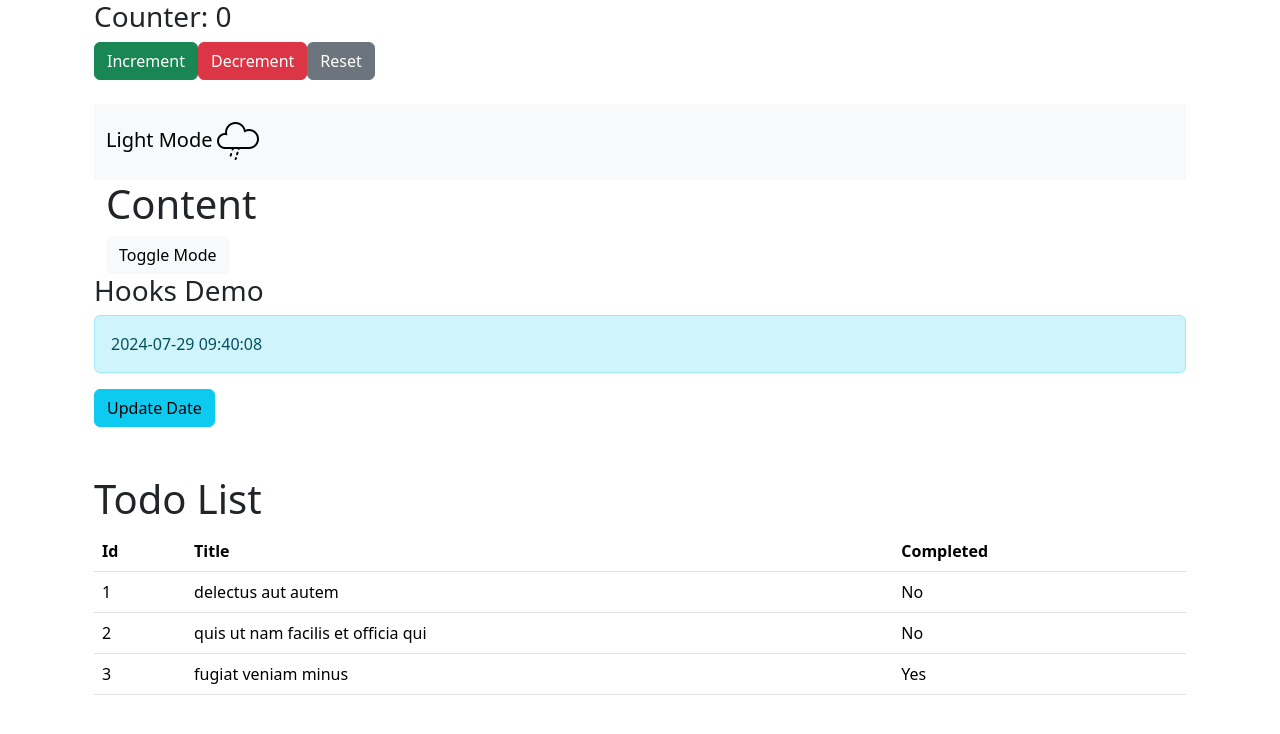
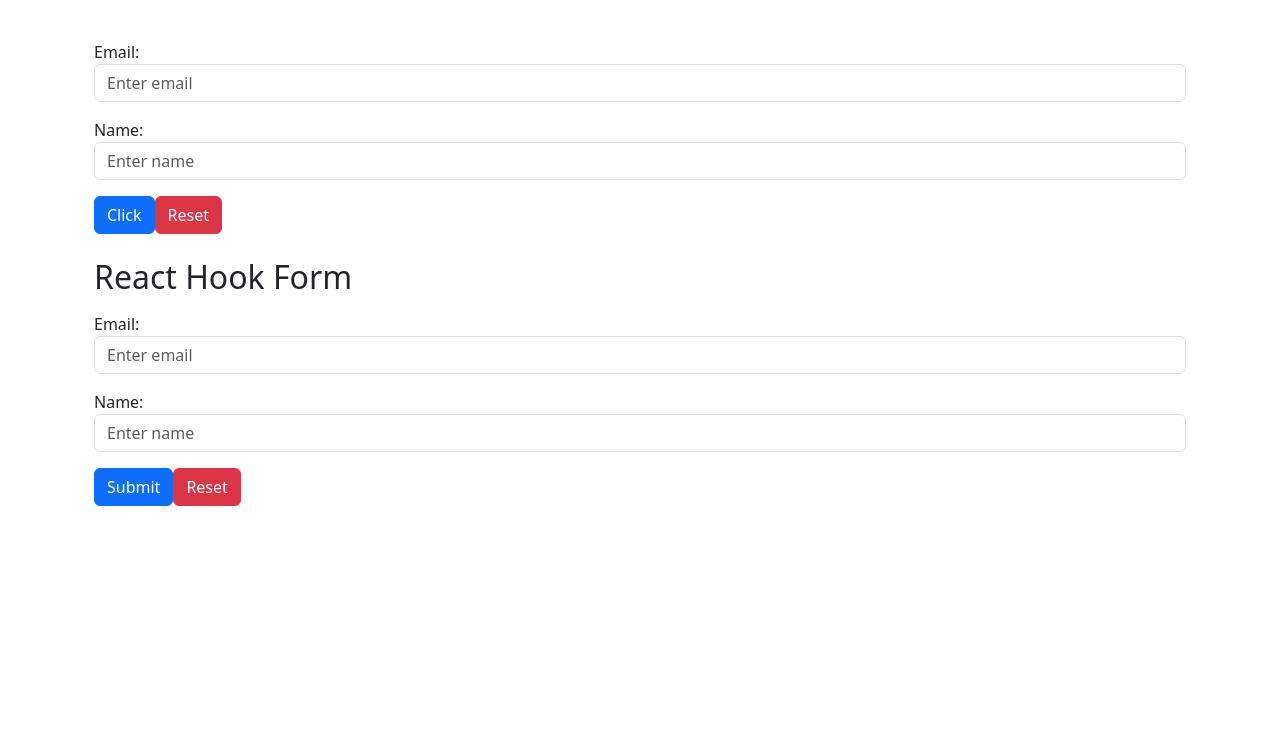
Before and after one commit to ropa99/g49-react-lecture, a React (Create React App) app: page / in a window 1280 px wide. Shown: the top 734 px of the page. Built offline with nearby package versions, Linux system fonts and the light colour scheme.

Commit message:
Create form using React Hook Form

```diff
--- a/package.json
+++ b/package.json
@@ -9,6 +9,7 @@
     "bootstrap": "^5.3.3",
     "react": "^18.3.1",
     "react-dom": "^18.3.1",
+    "react-hook-form": "^7.52.2",
     "react-scripts": "5.0.1",
     "web-vitals": "^2.1.4"
   },
--- /dev/null
+++ b/src/ex7-hooks/HookFormDemo.js
@@ -0,0 +1,80 @@
+import React from "react";
+import { useForm } from "react-hook-form";
+
+const HookFormDemo = () => {
+  const initialData = { email: "", name: "" };
+  const {
+    register,
+    handleSubmit,
+    formState: { errors },
+    reset,
+  } = useForm(initialData);
+
+  const sendData = (data) => {
+    console.log("data: ", data);
+    console.log("Send data to api...");
+  };
+  return (
+    <div className="container mt-4">
+      <div className="row">
+        <div className="col">
+          <h2>React Hook Form</h2>
+          <form onSubmit={handleSubmit(sendData)}>
+            <div className="mb-3 mt-3">
+              <label htmlFor="email">Email:</label>
+              <input
+                type="email"
+                className={`form-control ${errors.email ? "is-invalid" : ""}`}
+                id="email"
+                placeholder="Enter email"
+                name="email"
+                {...register("email", {
+                  required: "Email is required",
+                  maxLength: { value: 20, message: "Email is too long" },
+                })}
+              />
+              {errors.email && errors.email.type === "required" && (
+                <div className="invalid-feedback">Email is required</div>
+              )}
+              {errors.email && errors.email.type === "maxLength" && (
+                <div className="invalid-feedback">Max length exceeded</div>
+              )}
+            </div>
+            <div className="mb-3 mt-3">
+              <label htmlFor="name">Name:</label>
+              <input
+                type="text"
+                className={`form-control ${errors.name ? "is-invalid" : ""}`}
+                id="name§"
+                placeholder="Enter name"
+                name="name"
+                {...register("name", {
+                  required: "Name is required",
+                  maxLength: { value: 20, message: "Name is too long" },
+                })}
+              />
+              {errors.name && errors.name.type === "required" && (
+                <div className="invalid-feedback">Name is required</div>
+              )}
+              {errors.name && errors.name.type === "maxLength" && (
+                <div className="invalid-feedback">Max length exceeded</div>
+              )}
+            </div>
+            <button type="submit" className="btn btn-primary">
+              Submit
+            </button>
+            <button
+              type="button"
+              className="btn btn-danger"
+              onClick={() => reset(initialData)}
+            >
+              Reset
+            </button>
+          </form>
+        </div>
+      </div>
+    </div>
+  );
+};
+
+export default HookFormDemo;
--- /dev/null
+++ b/src/ex7-hooks/ValidationForm.js
@@ -0,0 +1,97 @@
+import React, { useState } from "react";
+
+const ValidationForm = () => {
+  const [person, setPerson] = useState({ email: "", name: "" });
+  const [errorMessage, setErrorMessage] = useState({ email: "", name: "" });
+
+  const emailChangeHandler = (e) => {
+    //console.log(">>>>>>", e.target.value);
+    setPerson({ ...person, email: e.target.value });
+  };
+
+  const nameChangeHandler = (e) => {
+    setPerson({ ...person, name: e.target.value });
+  };
+
+  const buttonClickHandler = () => {
+    const emailRegex = /^[^\s@]+@[^\s@]+\.[^\s@]+$/;
+    let error = { name: "", email: "" };
+    let isValid = true;
+    if (!emailRegex.test(person.email)) {
+      error.email = "Email is not valid.";
+      isValid = false;
+    }
+    if (person.name === "") {
+      error.name = "Name is not valid.";
+      isValid = false;
+    }
+    setErrorMessage(error);
+    if (isValid) {
+      setErrorMessage({ email: "", name: "" });
+      console.log(person);
+      console.log("Send data to the backend");
+      //make a post http request to the backend
+    }
+  };
+  const buttonResetHandler = () => {
+    setPerson({ name: "", email: "" });
+    setErrorMessage({ name: "", email: "" });
+  };
+
+  return (
+    <div className="container mt-4">
+      <div className="row">
+        <div className="col">
+          <form>
+            <div className="mb-3 mt-3">
+              <label htmlFor="email">Email:</label>
+              <input
+                type="email"
+                className="form-control"
+                id="email"
+                placeholder="Enter email"
+                name="email"
+                value={person.email}
+                onChange={emailChangeHandler}
+              />
+              {errorMessage && errorMessage.email && (
+                <p className="text-danger">{errorMessage.email}</p>
+              )}
+            </div>
+            <div className="mb-3 mt-3">
+              <label htmlFor="name">Name:</label>
+              <input
+                type="text"
+                className="form-control"
+                id="name§"
+                placeholder="Enter name"
+                name="name"
+                value={person.name}
+                onChange={nameChangeHandler}
+              />
+              {errorMessage && errorMessage.name && (
+                <p className="text-danger">{errorMessage.name}</p>
+              )}
+            </div>
+            <button
+              type="button"
+              className="btn btn-primary"
+              onClick={buttonClickHandler}
+            >
+              Click
+            </button>
+            <button
+              type="button"
+              className="btn btn-danger"
+              onClick={buttonResetHandler}
+            >
+              Reset
+            </button>
+          </form>
+        </div>
+      </div>
+    </div>
+  );
+};
+
+export default ValidationForm;
--- a/src/index.js
+++ b/src/index.js
@@ -9,6 +9,8 @@ import MyComponent from "./ex6-demo-lifecycle/MyComponent";
 import ToggleButton from "./ex5-state/ToggleButton";
 import HooksDemo from "./ex7-hooks/HooksDemo";
 import TodoList from "./ex7-hooks/TodoList";
+import ValidationForm from "./ex7-hooks/ValidationForm";
+import HookFormDemo from "./ex7-hooks/HookFormDemo";
 //import NameList from "./ex3-var-function/NameList";
 
 const root = ReactDom.createRoot(document.getElementById("root"));
@@ -20,9 +22,7 @@ root.render(
   //   <NameList list={["Test testsson", "John Doe"]} />
   // </>
   <div className="container">
-    <Counter />
-    <ToggleButton />
-    <HooksDemo />
-    <TodoList />
+    <ValidationForm />
+    <HookFormDemo />
   </div>
 );
```
Also changed, not shown: 1 other file (tests, documents, lock files or other folders).
